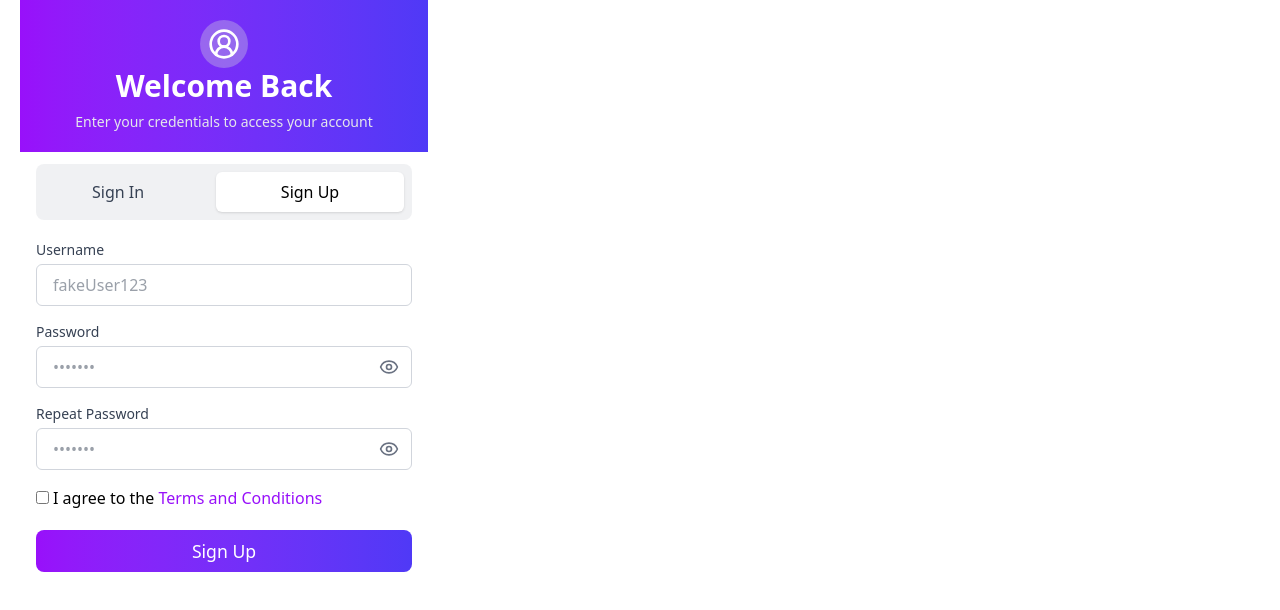
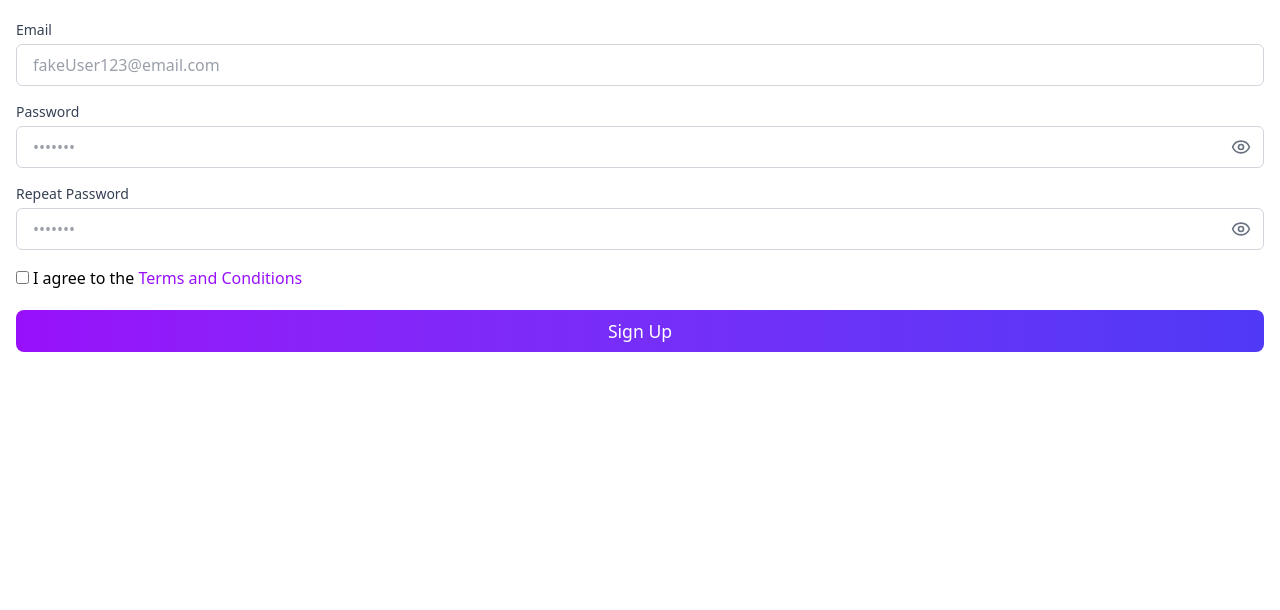
Before and after one commit to MiguelRomero01/my-money-app, a React (Vite) app: page /register in a window 1280 px wide. Shown: the top 610 px of the page. Built offline with nearby package versions, Linux system fonts and the light colour scheme.

Commit message:
auth functionality and visual

```diff
--- a/package.json
+++ b/package.json
@@ -11,6 +11,7 @@
     "format": "prettier --write ."
   },
   "dependencies": {
+    "@supabase/supabase-js": "^2.49.4",
     "@tailwindcss/vite": "^4.1.5",
     "my-money-app": "file:",
     "react": "^19.0.0",
--- a/src/App.tsx
+++ b/src/App.tsx
@@ -1,12 +1,13 @@
 import { BrowserRouter as Router, Routes, Route } from 'react-router-dom';
 import LoginForm from './features/auth/loginForm';
 import RegisterForm from './features/auth/registerForm';
+import AuthPage from './pages/authPage';
 
 function App() {
   return (
     <Router>
       <Routes>
-        <Route path="/" element={<LoginForm />} />
+        <Route path="/" element={<AuthPage />} />
         <Route path="/register" element={<RegisterForm />} />
       </Routes>
     </Router>
--- a/src/components/auth/SliderButton.tsx
+++ b/src/components/auth/SliderButton.tsx
@@ -1,33 +1,37 @@
-import { Link } from 'react-router-dom';
-
-type window = 'login' | 'register';
-
 interface SliderButtonProps {
-  currentWindow: window;
+  IsLogin: boolean;
+  setCurrentWindow: () => void;
 }
 
-const SliderButton: React.FC<SliderButtonProps> = ({ currentWindow }) => {
+const SliderButton: React.FC<SliderButtonProps> = ({ IsLogin, setCurrentWindow }) => {
   const className_active = 'rounded-md px-[18%] bg-white py-2 text-center shadow font-medium';
-  const className_inactive = 'px-12 py-2 text-center text-gray-700';
+  const className_inactive =
+    'px-12 py-2 text-center text-gray-700 cursor-pointer hover:text-black hover:font-medium transition-colors duration-300 ease';
+
+  const toggleForm = () => {
+    setCurrentWindow();
+  };
 
   return (
     <div className="mt-3 flex justify-center px-4">
       {
         <ul className="inline-flex h-auto w-full max-w-md justify-between rounded-[8px] bg-gray-400/15 px-2 py-2">
           {
-            <Link
-              className={`${currentWindow === 'login' ? className_active : className_inactive}`}
-              to="/"
+            <button
+              className={`${IsLogin ? className_active : className_inactive}`}
+              onClick={toggleForm}
+              disabled={IsLogin}
             >
               <li>Sign In</li>
-            </Link>
+            </button>
           }
-          <Link
-            className={`${currentWindow === 'register' ? className_active : className_inactive}`}
-            to="/register"
+          <button
+            className={`${!IsLogin ? className_active : className_inactive}`}
+            onClick={toggleForm}
+            disabled={!IsLogin}
           >
             <li>Sign Up</li>
-          </Link>
+          </button>
         </ul>
       }
     </div>
--- a/src/components/auth/button.tsx
+++ b/src/components/auth/button.tsx
@@ -1,10 +1,17 @@
+type TypeButton = 'submit' | 'reset' | 'button';
 interface ButtonProps {
   label: string;
+  onClick?: () => void;
+  type?: TypeButton;
 }
 
-const Button = ({ label }: ButtonProps) => {
+const Button = ({ label, onClick, type }: ButtonProps) => {
   return (
-    <button className="my-5 w-full cursor-pointer rounded-[8px] bg-gradient-to-r from-purple-600 to-indigo-600 px-2 py-2 text-[1.1rem] font-medium text-white transition-all ease-in hover:to-indigo-700">
+    <button
+      onClick={onClick}
+      type={type}
+      className="my-5 w-full cursor-pointer rounded-[8px] bg-gradient-to-r from-purple-600 to-indigo-600 px-2 py-2 text-[1.1rem] font-medium text-white transition-all ease-in hover:to-indigo-700"
+    >
       {label}
     </button>
   );
--- a/src/features/auth/authService.ts
+++ b/src/features/auth/authService.ts
@@ -0,0 +1,20 @@
+import { supabase } from '../../services/database/dbConnection.ts';
+
+export async function signUpUser(email: string, password: string) {
+  const { error } = await supabase.auth.signUp({
+    email,
+    password,
+  });
+
+  if (error) {
+    throw new Error(error.message);
+  }
+  // if (error.message.includes('User already registered')) {
+  //   return 'User already registered.';
+  // } else if (error.status === 400) {
+  //   return 'Please use a valid domain email.';
+  // }
+  // return 'An error occurred while signing up.';
+
+  return 'User registered successfully!';
+}
--- a/src/features/auth/loginForm.tsx
+++ b/src/features/auth/loginForm.tsx
@@ -1,9 +1,7 @@
-import { useEffect, useState } from 'react';
+import { useState } from 'react';
 import InputText from '../../components/auth/inputText';
 import InputPassword from '../../components/auth/inputPassword';
 import Button from '../../components/auth/button';
-import AuthHeader from '../../components/auth/authHeader';
-import SliderButton from '../../components/auth/SliderButton';
 
 const LoginForm = () => {
   const [isVisible, setIsVisible] = useState<boolean>(false);
@@ -12,23 +10,12 @@ const LoginForm = () => {
   const [username, setUsername] = useState<string>('');
 
   return (
-    <div className="w-full max-w-md px-5">
-      <header>
-        <AuthHeader
-          title="Welcome Back"
-          description="Enter your credentials to access your account"
-        />
-      </header>
-
-      <div>
-        <SliderButton currentWindow="login" />
-      </div>
-
+    <div>
       <form className="px-4 py-5">
         <InputText
-          label="Username"
-          type="text"
-          placeholder="fakeUser123"
+          label="Email"
+          type="email"
+          placeholder="fakeUser123@email.com"
           setUsername={setUsername}
         />
 
@@ -38,11 +25,6 @@ const LoginForm = () => {
           isVisible={isVisible}
           setIsVisible={setIsVisible}
           setPassword={setPassword}
-          // error={
-          //   password.length < 6 && password.length > 0
-          //     ? 'La contraseña debe tener al menos 6 caracteres'
-          //     : ''
-          // }
         />
         <Button label="Sign In" />
       </form>
--- a/src/features/auth/registerForm.tsx
+++ b/src/features/auth/registerForm.tsx
@@ -1,9 +1,8 @@
-import { useEffect, useState } from 'react';
-import AuthHeader from '../../components/auth/authHeader';
-import SliderButton from '../../components/auth/SliderButton';
+import { useState } from 'react';
 import InputText from '../../components/auth/inputText';
 import InputPassword from '../../components/auth/inputPassword';
 import Button from '../../components/auth/button';
+import { signUpUser } from './authService';
 
 const RegisterForm = () => {
   const [PasswordVisible, setPasswordVisible] = useState<boolean>(false);
@@ -12,29 +11,41 @@ const RegisterForm = () => {
   const [password, setPassword] = useState<string>('');
   const [repeatPassword, setRepeatPassword] = useState<string>('');
 
-  const [username, setUsername] = useState<string>('');
+  const [email, setEmail] = useState<string>('');
 
   const [Ischecked, setIsChecked] = useState<boolean>(false);
 
+  async function handleSubmit() {
+    if (email === '' || password === '' || repeatPassword === '') {
+      alert('You must fill all the fields');
+    } else if (password !== repeatPassword) {
+      alert("The passwords doesn't match");
+    } else if (Ischecked === false) {
+      alert('You must accept the terms and conditions');
+    } else {
+      try {
+        const x = await signUpUser(email, password);
+        alert(x);
+      } catch (error) {
+        alert(error);
+      }
+    }
+  }
+
   return (
-    <div className="w-full max-w-md px-5">
-      <header>
-        <AuthHeader
-          title="Welcome Back"
-          description="Enter your credentials to access your account"
-        />
-      </header>
-
-      <div>
-        <SliderButton currentWindow="register" />
-      </div>
-
-      <form className="px-4 py-5">
+    <div>
+      <form
+        className="px-4 py-5"
+        onSubmit={(e) => {
+          e.preventDefault();
+          handleSubmit();
+        }}
+      >
         <InputText
-          label="Username"
-          type="text"
-          placeholder="fakeUser123"
-          setUsername={setUsername}
+          label="Email"
+          type="email"
+          placeholder="fakeUser123@email.com"
+          setUsername={setEmail}
         />
 
         <InputPassword
@@ -76,7 +87,7 @@ const RegisterForm = () => {
           </a>
         </label>
 
-        <Button label="Sign Up" />
+        <Button label="Sign Up" type="submit" />
       </form>
     </div>
   );
--- /dev/null
+++ b/src/pages/authPage.tsx
@@ -0,0 +1,36 @@
+import { useState } from 'react';
+import AuthHeader from '../components/auth/authHeader';
+import SliderButton from '../components/auth/SliderButton';
+import LoginForm from '../features/auth/loginForm';
+import RegisterForm from '../features/auth/registerForm';
+
+const AuthPage = () => {
+  const [isLogin, setIsLogin] = useState<boolean>(true);
+
+  const toggleForm = () => {
+    setIsLogin(!isLogin);
+  };
+
+  return (
+    <div className="bg- flex min-h-screen items-center justify-center bg-gray-300/30">
+      <div className="w-full max-w-md px-5">
+        <div className="ease-in-out0 overflow-hidden rounded-2xl bg-white/90 shadow-xl backdrop-blur-lg transition-all duration-300">
+          <header>
+            <AuthHeader
+              title="Welcome Back"
+              description="Enter your credentials to access your account"
+            />
+          </header>
+
+          <div>
+            <SliderButton IsLogin={isLogin} setCurrentWindow={toggleForm} />
+          </div>
+
+          <div>{isLogin ? <LoginForm /> : <RegisterForm />}</div>
+        </div>
+      </div>
+    </div>
+  );
+};
+
+export default AuthPage;
--- /dev/null
+++ b/src/services/database/dbConnection.ts
@@ -0,0 +1,7 @@
+import { createClient } from '@supabase/supabase-js';
+
+const supabaseUrl = 'https://hldizayggrgigcsbazwq.supabase.co';
+const supabaseAnonKey =
+  'eyJhbGciOiJIUzI1NiIsInR5cCI6IkpXVCJ9.eyJpc3MiOiJzdXBhYmFzZSIsInJlZiI6ImhsZGl6YXlnZ3JnaWdjc2JhendxIiwicm9sZSI6ImFub24iLCJpYXQiOjE3NDY5MzAxMjAsImV4cCI6MjA2MjUwNjEyMH0.jO5lPN4Lh_2R98eRVncMx77CkA9qbUq7cmoL-XYom_Q';
+
+export const supabase = createClient(supabaseUrl, supabaseAnonKey);
```
Also changed, not shown: 2 other files (tests, documents, lock files or other folders).
